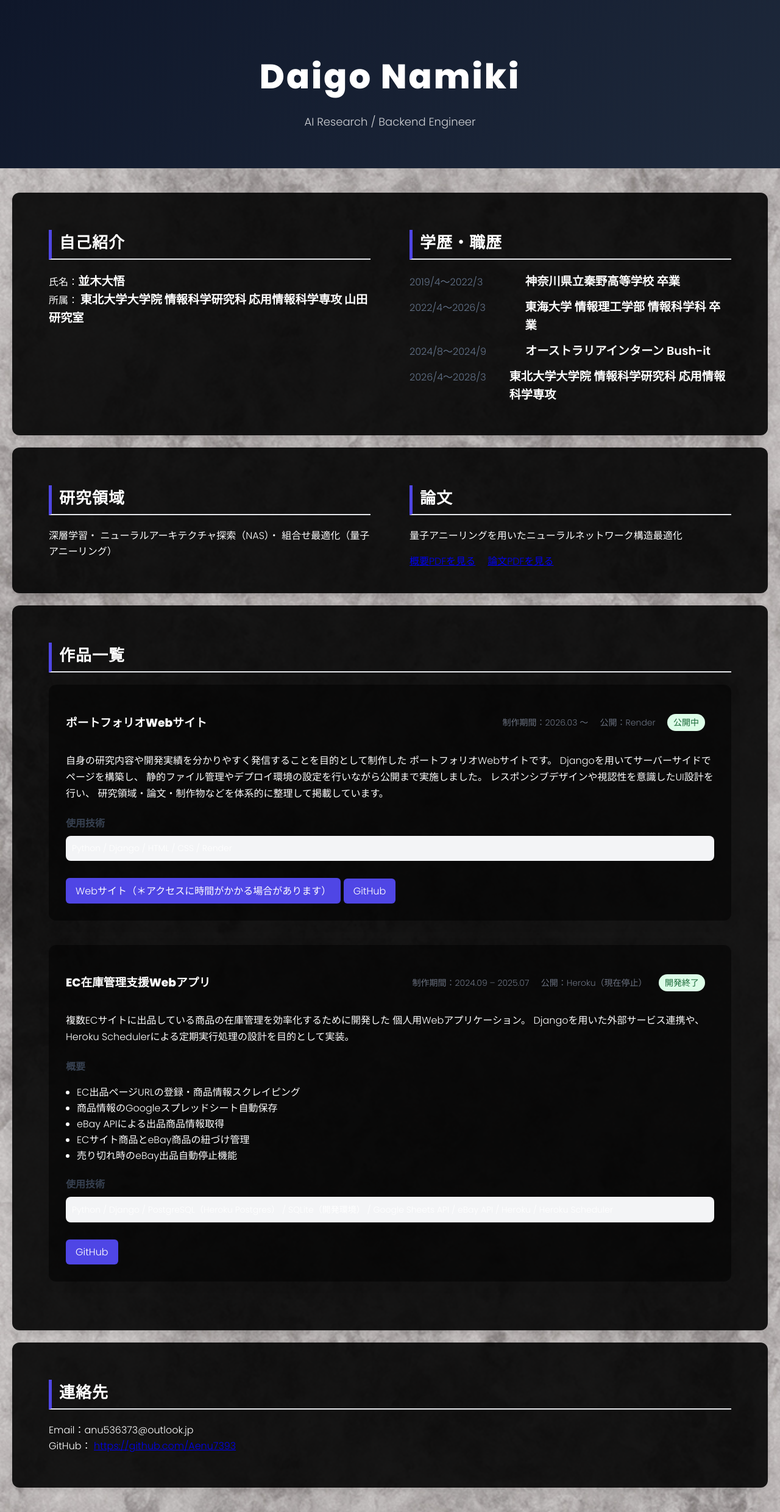
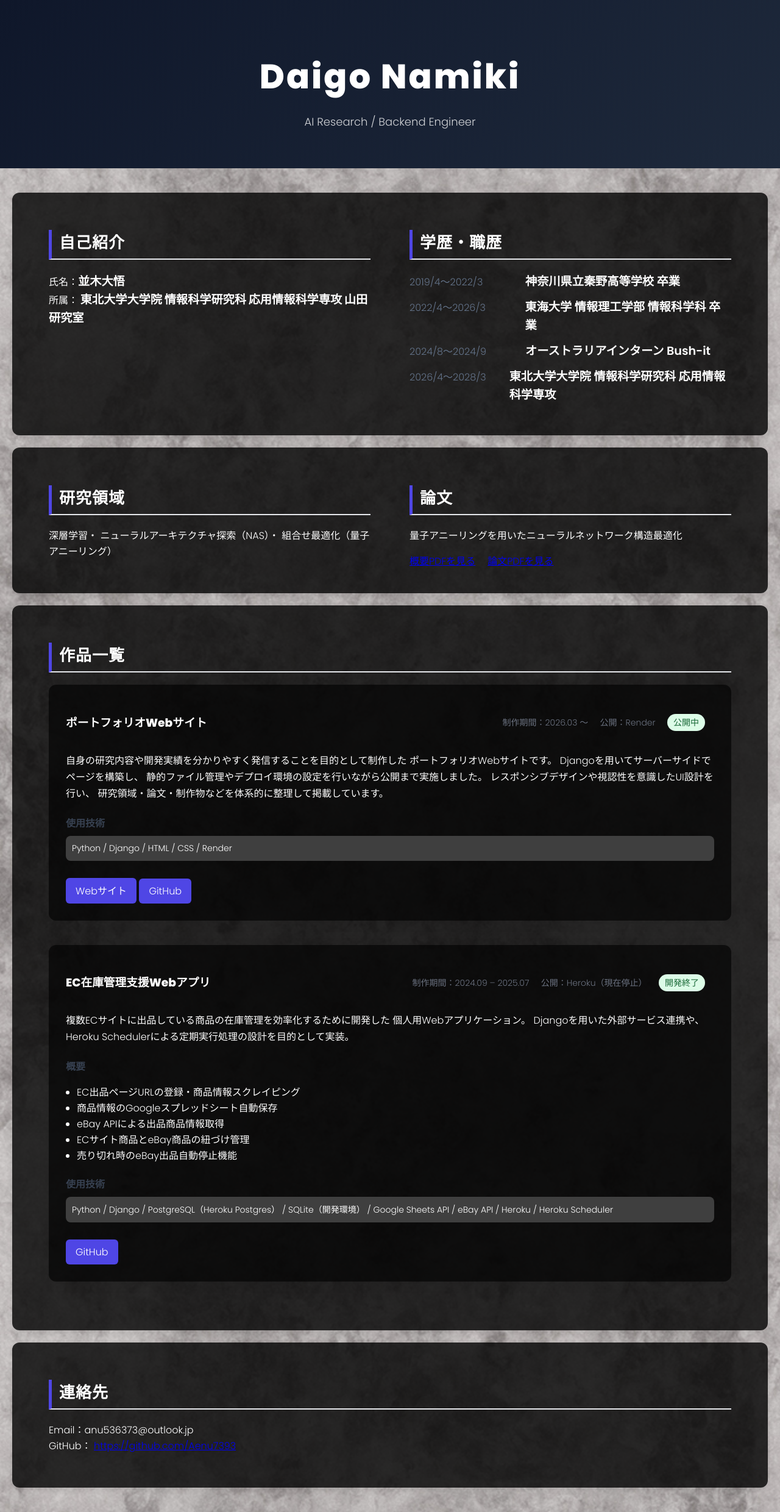
Before and after one commit to Aenu7393/django-Anu-portfolio, a Django app: page / in a window 1280 px wide. Shown: the whole page at 61% size. Run offline with Django 5.2, Linux system fonts and the light colour scheme.

Commit message:
sumaho haikei

```diff
--- a/portfolio/static/portfolio/style.css
+++ b/portfolio/static/portfolio/style.css
@@ -122,7 +122,7 @@ main {
 }
 
 section {
-    background: rgba(0, 0, 0, 0.89);
+    background: rgba(0, 0, 0, 0.8);
     margin-bottom: 20px;
     padding: 40px 60px;
     border-radius: 12px;
@@ -141,7 +141,7 @@ h2{
 }
 
 .project-card{
-    background: rgba(0, 0, 0, 0.5);
+    background: rgba(0, 0, 0, 0.64);
     padding: 28px;
     border-radius: 12px;
     box-shadow: 0 4px 20px rgba(0,0,0,0.06);
@@ -192,7 +192,7 @@ h2{
 }
 
 .tech{
-    background: #f3f4f6;
+    background: #3f3f3f;
     padding: 10px;
     border-radius: 8px;
     font-size: 14px;
--- a/portfolio/templates/portfolio/home.html
+++ b/portfolio/templates/portfolio/home.html
@@ -119,7 +119,7 @@
                 </div>
 
                 <div class="project-links">
-                    <a href="https://django-anu-portfolio.onrender.com/" target="_blank">Webサイト（＊アクセスに時間がかかる場合があります）</a>
+                    <a href="https://django-anu-portfolio.onrender.com/" target="_blank">Webサイト</a>
                     <a href="https://github.com/Aenu7393/django-Anu-portfolio" target="_blank">GitHub</a>
                 </div>
 
```
